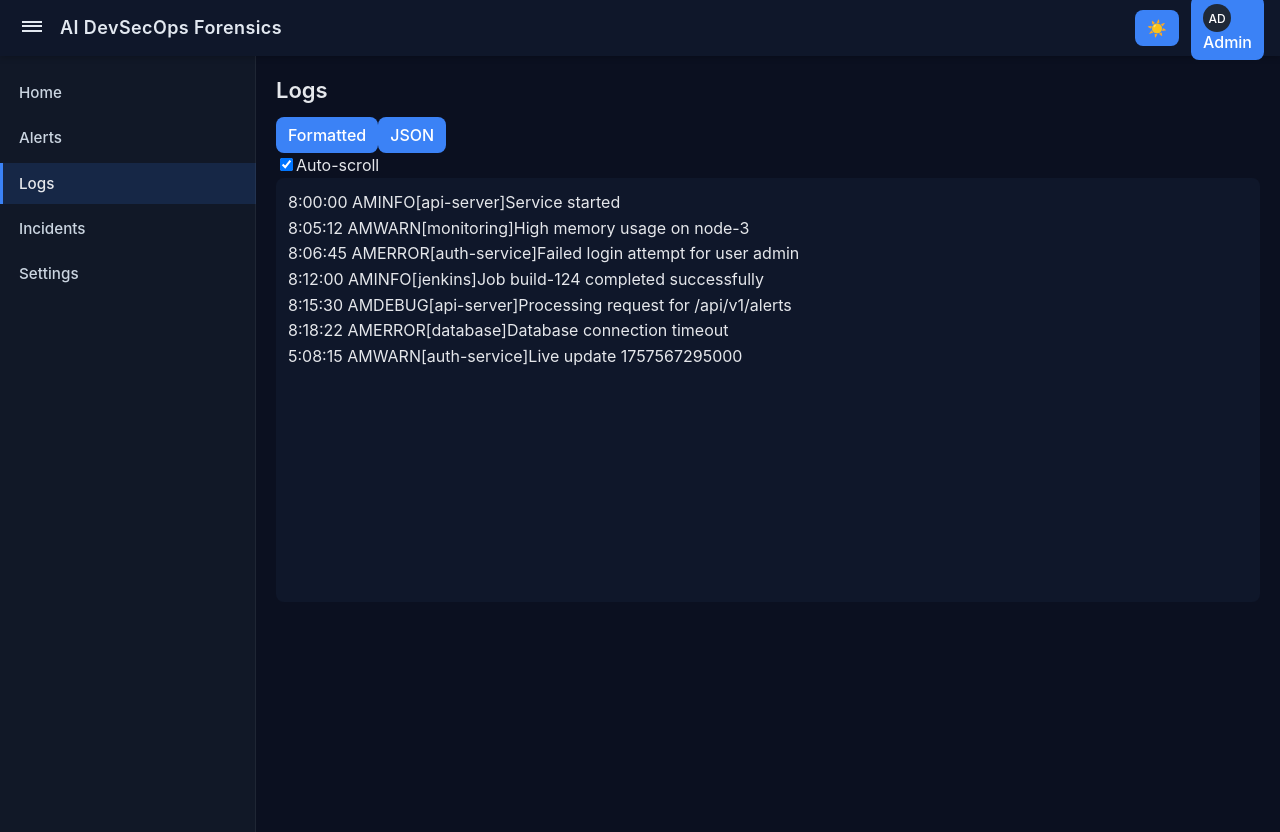
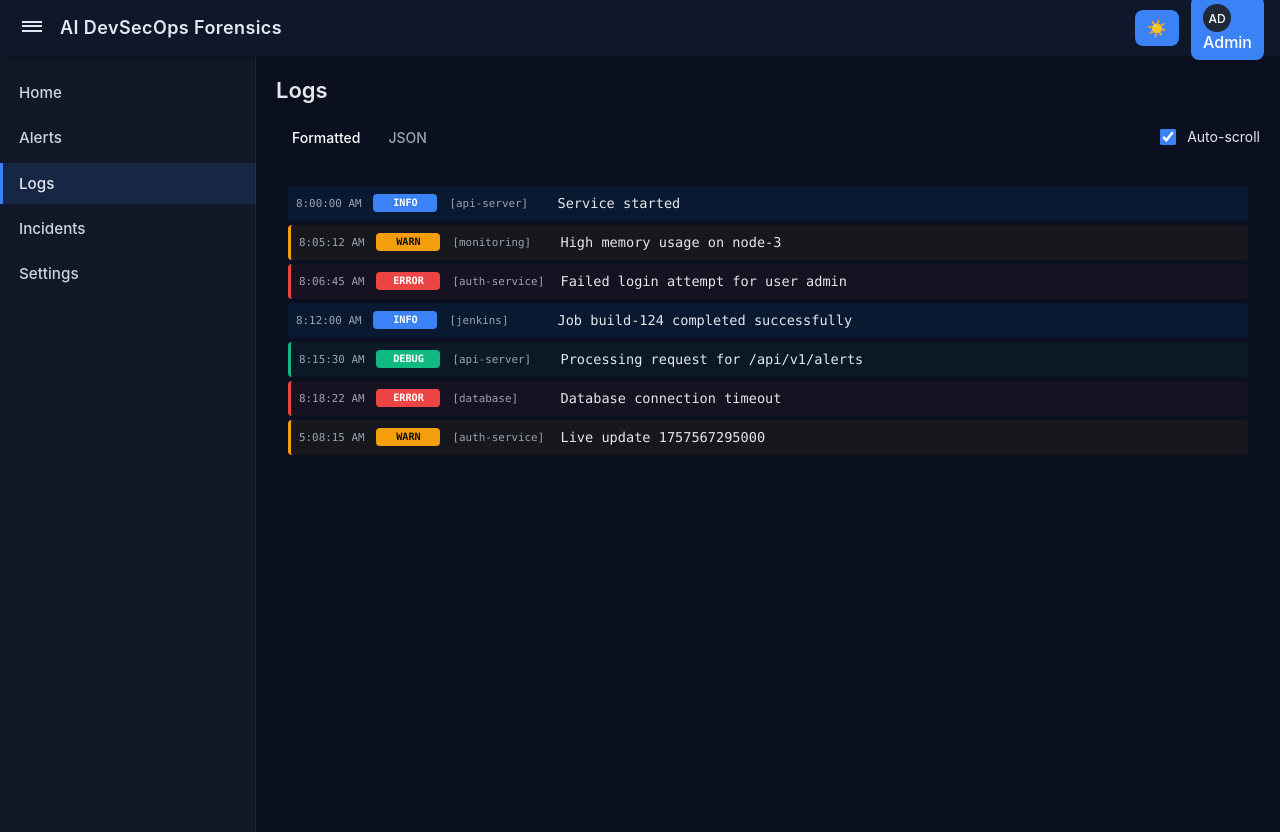
Before and after one commit to hariharan-r06/ai-devsecops-forensics, a React (Vite) app in the folder frontend/: page /logs in a window 1280 px wide. Built offline with nearby package versions, Linux system fonts and the light colour scheme.

Commit message:
Revamp Logs page styles

```diff
--- a/frontend/src/styles/Logs.css
+++ b/frontend/src/styles/Logs.css
@@ -1,5 +1,5 @@
 .logs-container {
-	background: #0f172a;
+	background: var(--surface);
 	border-radius: var(--border-radius);
 	padding: clamp(0.5rem, 1.5vw, 0.75rem);
 	height: clamp(20rem, 50vh, 30rem);
@@ -7,6 +7,160 @@
 	max-height: calc(100vh - 10rem);
 	overflow: auto;
 	-webkit-overflow-scrolling: touch;
+	box-shadow: var(--shadow);
+}
+
+/* Logs Controls */
+.logs-controls {
+	display: flex;
+	justify-content: space-between;
+	align-items: center;
+	margin-bottom: 1rem;
+	gap: 1rem;
+	flex-wrap: wrap;
+}
+
+.logs-options {
+	display: flex;
+	gap: 0.25rem;
+	background: var(--surface-2);
+	border-radius: var(--border-radius);
+	padding: 0.25rem;
+}
+
+.view-toggle {
+	padding: 0.5rem 0.75rem;
+	background: transparent;
+	border: none;
+	border-radius: 0.25rem;
+	color: #9ca3af;
+	font-size: 0.875rem;
+	cursor: pointer;
+	transition: all var(--transition-speed) ease;
+}
+
+.view-toggle.active {
+	background: var(--accent);
+	color: #fff;
+}
+
+.view-toggle:hover:not(.active) {
+	background: rgba(0,0,0,0.06);
+	color: var(--text);
+}
+
+.auto-scroll-toggle {
+	display: flex;
+	align-items: center;
+}
+
+.toggle-label {
+	display: flex;
+	align-items: center;
+	gap: 0.5rem;
+	cursor: pointer;
+	font-size: 0.875rem;
+	color: var(--text);
+}
+
+.toggle-label input[type="checkbox"] {
+	width: 1rem;
+	height: 1rem;
+	accent-color: #3b82f6;
+}
+
+.toggle-text {
+	user-select: none;
+}
+
+/* Formatted Logs */
+.logs-formatted {
+	display: flex;
+	flex-direction: column;
+	gap: 0.25rem;
+}
+
+.log-entry {
+	display: grid;
+	grid-template-columns: auto auto auto 1fr;
+	gap: 0.75rem;
+	align-items: center;
+	padding: 0.5rem;
+	border-radius: 0.25rem;
+	font-family: ui-monospace, SFMono-Regular, Menlo, Monaco, Consolas, "Liberation Mono", "Courier New", monospace;
+	font-size: clamp(0.75rem, 1.5vw, 0.85rem);
+	line-height: 1.4;
+	transition: background-color var(--transition-speed) ease;
+}
+
+.log-entry:hover {
+	background: rgba(255,255,255,0.02);
+}
+
+.log-entry--error {
+	border-left: 3px solid #ef4444;
+	background: rgba(239, 68, 68, 0.05);
+}
+
+.log-entry--warn {
+	border-left: 3px solid #f59e0b;
+	background: rgba(245, 158, 11, 0.05);
+}
+
+.log-entry--info {
+	border-left: 3px solid var(--accent);
+	background: rgba(0, 123, 255, 0.08);
+}
+
+.log-entry--debug {
+	border-left: 3px solid #10b981;
+	background: rgba(16, 185, 129, 0.05);
+}
+
+.log-timestamp {
+	color: #9ca3af;
+	font-size: 0.8em;
+	min-width: 4rem;
+}
+
+.log-level {
+	font-weight: 600;
+	min-width: 3.5rem;
+	text-align: center;
+	padding: 0.125rem 0.25rem;
+	border-radius: 0.25rem;
+	font-size: 0.75em;
+}
+
+.log-level--error {
+	background: #ef4444;
+	color: #fff;
+}
+
+.log-level--warn {
+	background: #f59e0b;
+	color: #111;
+}
+
+.log-level--info {
+	background: #3b82f6;
+	color: #fff;
+}
+
+.log-level--debug {
+	background: #10b981;
+	color: #fff;
+}
+
+.log-source {
+	color: #9ca3af;
+	font-size: 0.8em;
+	min-width: 6rem;
+}
+
+.log-message {
+	color: var(--text);
+	word-break: break-word;
 }
 
 .logs-pre {
@@ -45,6 +199,28 @@
 
 /* Mobile: Compact logs */
 @media screen and (max-width: 767px) {
+	.logs-controls {
+		flex-direction: column;
+		align-items: stretch;
+		gap: 0.75rem;
+	}
+
+	.logs-options {
+		justify-content: center;
+	}
+
+	.log-entry {
+		grid-template-columns: 1fr;
+		gap: 0.25rem;
+		font-size: 0.75rem;
+	}
+
+	.log-timestamp,
+	.log-level,
+	.log-source {
+		min-width: auto;
+	}
+
 	.logs-container {
 		height: 40vh;
 		min-height: 16rem;
```
